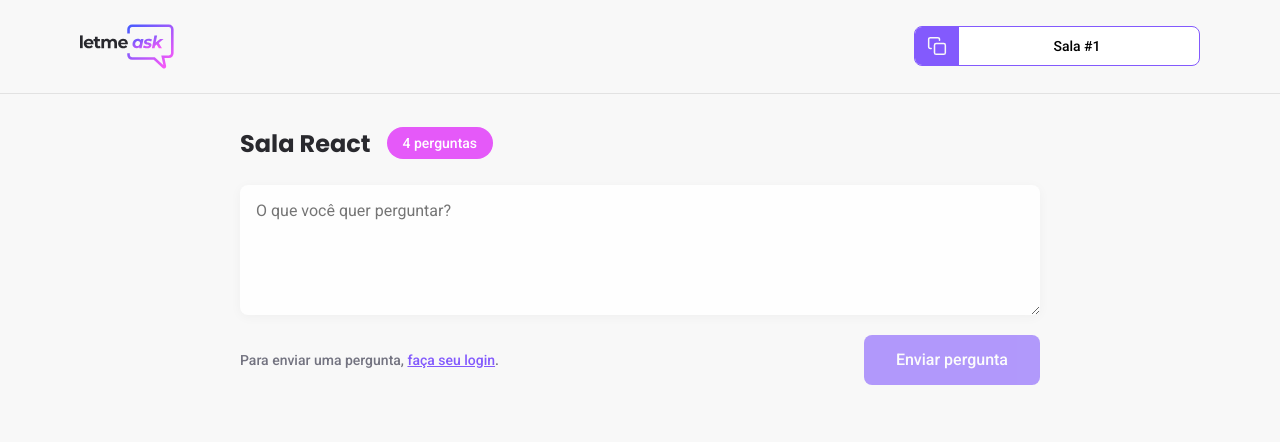
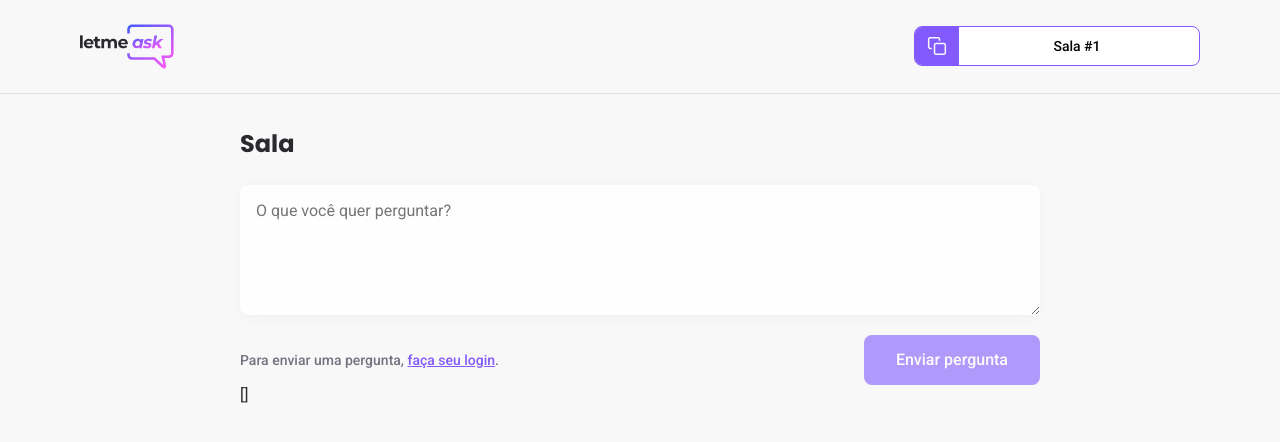
Before and after one commit to dudusohne/letmeask, a React (Create React App) app: page /rooms/1 in a window 1280 px wide. Shown: the top 442 px of the page. Built offline with nearby package versions, Linux system fonts and the light colour scheme; no server answers; the database is empty.

Commit message:
Update Room.tsx

```diff
--- a/src/pages/Room.tsx
+++ b/src/pages/Room.tsx
@@ -9,6 +9,28 @@
 
 import '../styles/room.scss';
 
+type FirebaseQuestions = Record<string, {
+    author: {
+        name: string;
+        avatar: string;
+    }
+    content: string;
+    isAnswered: string;
+    isHighlighted: string;
+}>
+
+type Question = {
+    id: string;
+    author: {
+        name: string;
+        avatar: string;
+    }
+    content: string;
+    isAnswered: string;
+    isHighlighted: string;
+
+}
+
 type RoomParams = {
     id: string;
 }
@@ -17,16 +39,30 @@
     const { user } = useAuth();
     const [newQuestion, setNewQuestion] = useState('');
     const params = useParams<RoomParams>();
+    const [questions, setQuestions] = useState<Question[]>([])
+    const [title, setTitle] = useState('');
     const roomId = params.id;
 
     useEffect(() => {
         const roomRef = database.ref(`rooms/${roomId}`);
 
-        roomRef.once('value', room => {
-            console.log(room.val());
+        roomRef.on('value', room => {
+            const databaseRoom = room.val();
+            const firebaseQuestions: FirebaseQuestions = databaseRoom.questions ?? {};
+            const parsedQuestions = Object.entries(firebaseQuestions).map(([key, value]) => {
+                return {
+                    id: key,
+                    content: value.content,
+                    author: value.author,
+                    isHighlighted: value.isHighlighted,
+                    isAnswered: value.isAnswered,
+                }
+            })
+            setTitle(databaseRoom.title);
+            setQuestions(parsedQuestions)
         })
 
-    }, [])
+    }, [roomId]);
 
     async function handleSendQuestion(event: FormEvent) {
         event.preventDefault();
@@ -65,8 +101,8 @@
             </header>
             <main className="content">
                 <div className="room-title">
-                    <h1>Sala React</h1>
-                    <span>4 perguntas</span>
+                    <h1>Sala {title}</h1>
+                    {questions.length > 0 && <span>{questions.length} pergunta(s)</span>}
                 </div>
                 <form onSubmit={handleSendQuestion}>
                     <textarea
@@ -86,6 +122,8 @@
                         <Button type="submit" disabled={!user}>Enviar pergunta</Button>
                     </div>
                 </form>
+
+                {JSON.stringify(questions)}
             </main>
         </div>
     );
```
